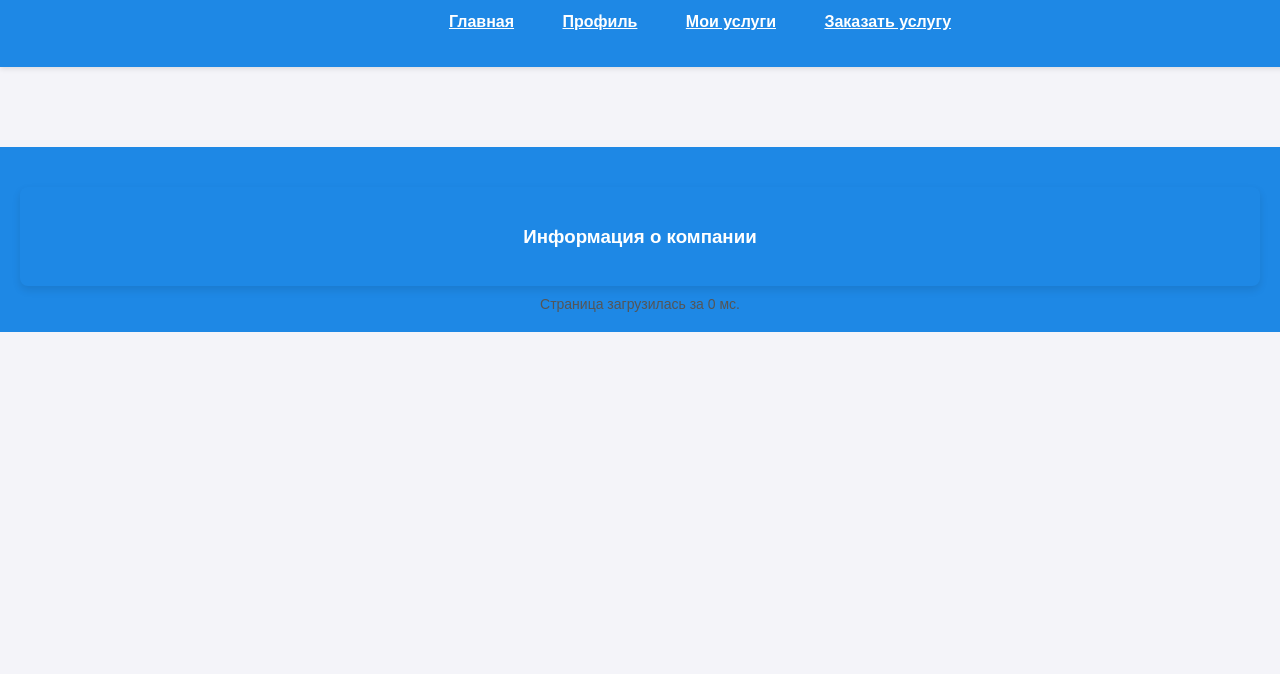
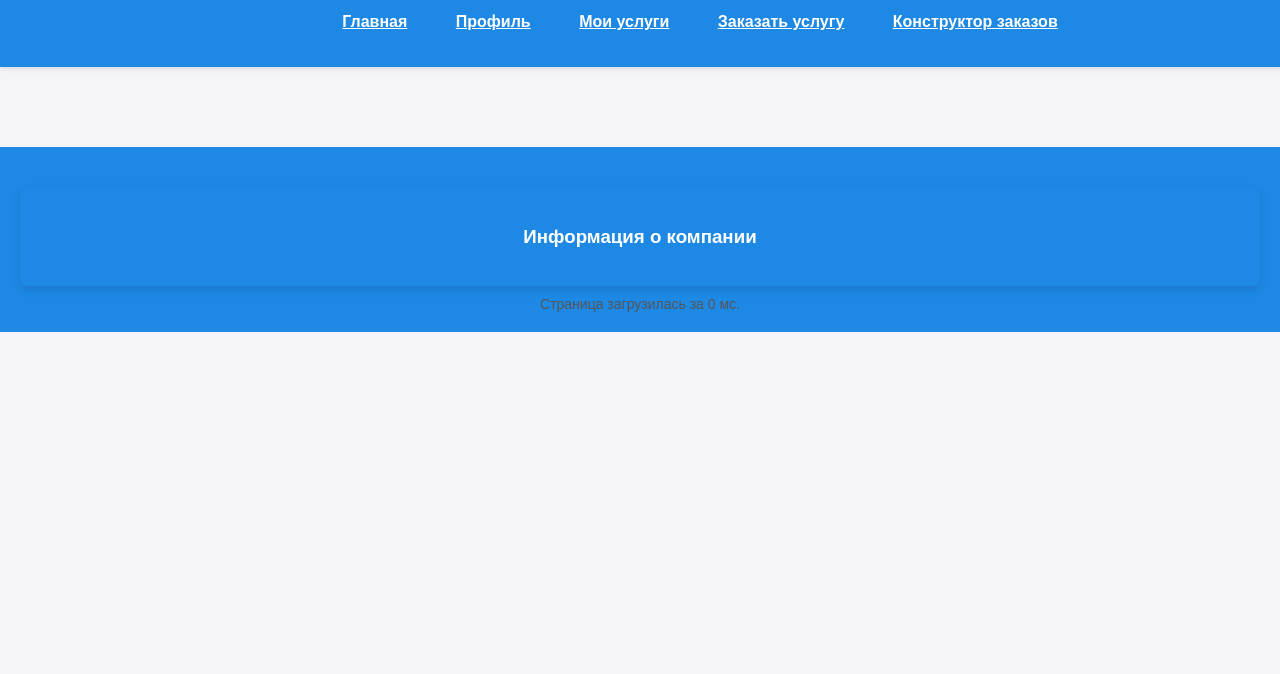
Before and after one commit to mazastya/web, a website: page order.html in a window 1280 px wide. Shown: the part 126-800 px from the top of the page. Drawn offline with Linux system fonts and the light colour scheme.

Commit message:
fixed some mistakes

```diff
--- a/order.html
+++ b/order.html
@@ -20,6 +20,7 @@
             <li><a href="profile.html">Профиль</a></li>
             <li><a href="services.html">Мои услуги</a></li>
             <li><a href="order.html">Заказать услугу</a></li>
+            <li><a href="order-constructor.html">Конструктор заказов</a></li>
         </ul>
     </nav>
 </header>
```
Also changed, not shown: profile.html (+1 -0 lines), services.html (+1 -0 lines).
